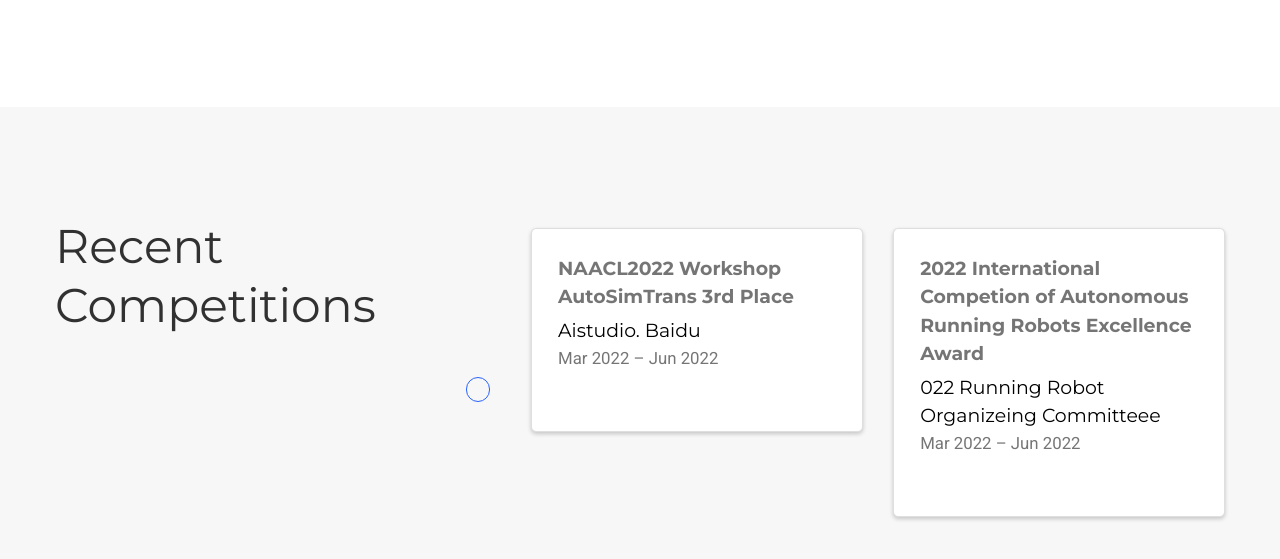
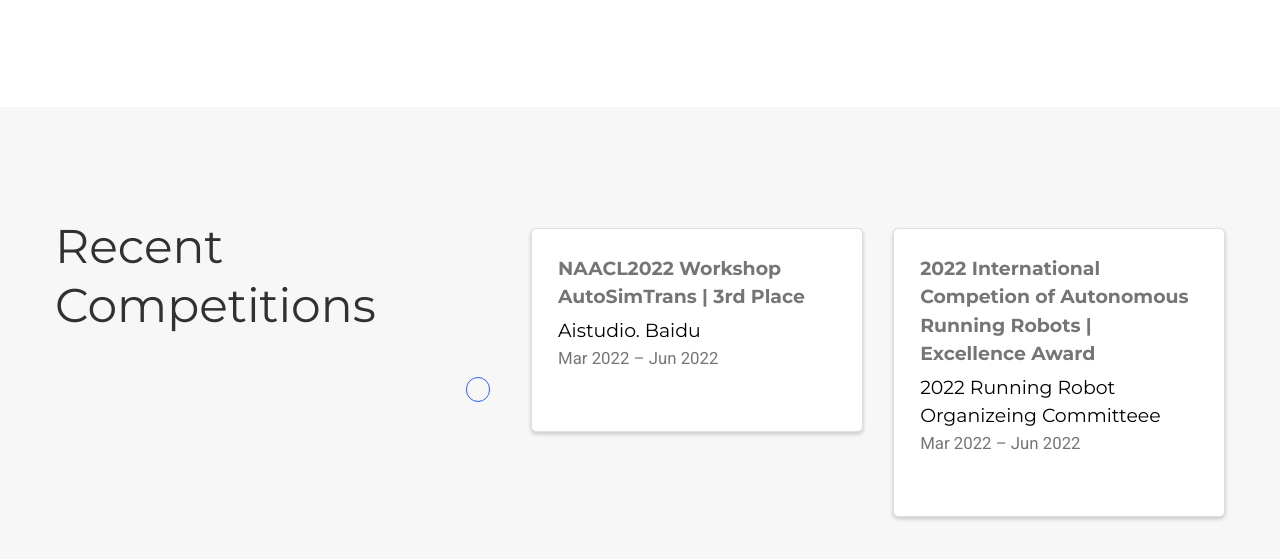
Before and after one commit to lizechng/lizechng.github.io, a plain HTML site: page index.html in a window 1280 px wide. Shown: the part 609-1168 px from the top of the page. Drawn offline with nearby package versions, Linux system fonts and the light colour scheme; some packages are replaced by stand-ins of ours; some icons are missing.

Commit message:
Update index.html

```diff
--- a/index.html
+++ b/index.html
@@ -767,7 +767,7 @@
       <div class="col py-2">
         <div class="card">
           <div class="card-body">
-            <h4 class="card-title exp-title text-muted mt-0 mb-1">NAACL2022 Workshop AutoSimTrans 3rd Place</h4>
+            <h4 class="card-title exp-title text-muted mt-0 mb-1">NAACL2022 Workshop AutoSimTrans | 3rd Place</h4>
             <h4 class="card-title exp-company text-muted my-0"><a href="https://aistudio.baidu.com/aistudio/competition/detail/148/0/introduction" target="_blank" rel="noopener">Aistudio. Baidu</a></h4>
             <div class="text-muted exp-meta">
               Mar 2022 –
@@ -785,8 +785,8 @@
       <div class="col py-2">
         <div class="card">
           <div class="card-body">
-            <h4 class="card-title exp-title text-muted mt-0 mb-1">2022 International Competion of Autonomous Running Robots Excellence Award</h4>
-            <h4 class="card-title exp-company text-muted my-0"><a href="" target="_blank" rel="noopener">022 Running Robot Organizeing Committeee</a></h4>
+            <h4 class="card-title exp-title text-muted mt-0 mb-1">2022 International Competion of Autonomous Running Robots | Excellence Award</h4>
+            <h4 class="card-title exp-company text-muted my-0"><a href="" target="_blank" rel="noopener">2022 Running Robot Organizeing Committeee</a></h4>
             <div class="text-muted exp-meta">
               Mar 2022 –
 
```
